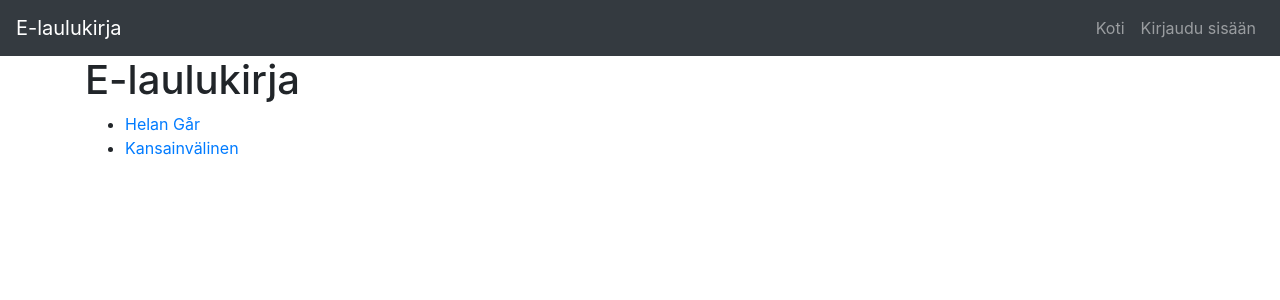
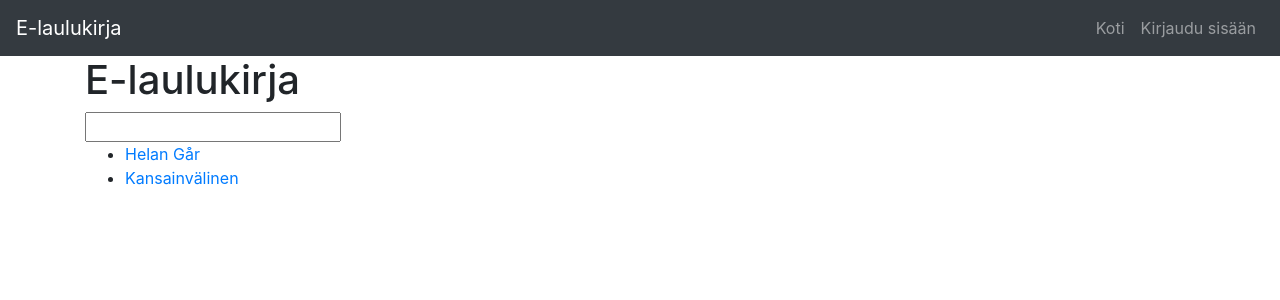
Before and after one commit to asteriskiry/e-laulukirja-frontend, a React (Create React App) app: page / in a window 1280 px wide. Shown: the top 300 px of the page. Built offline with nearby package versions, Linux system fonts and the light colour scheme.

Commit message:
Lisätty haku lauluille

```diff
--- a/src/App.js
+++ b/src/App.js
@@ -4,6 +4,7 @@ import 'bootstrap/dist/css/bootstrap.min.css';
 import HomeView from './views/HomeView.js';
 import LoginView from './views/LoginView.js';
 import SongView from './views/SongView.js';
+
 
 function App() {
   return (
--- a/src/components/songlist/SonglistComponent.js
+++ b/src/components/songlist/SonglistComponent.js
@@ -6,16 +6,31 @@ class SonglistComponent extends Component {
     super(props);
     this.state = {
       songs: [],
+      search: ""
     };
+    this.handleChange = this.handleChange.bind(this)
   }
+
+
+  handleChange(event){
+    this.setState({search: event.target.value})
+}
   render() {
-    const songs = this.state.songs.map((song, key) => (
-      <li key={song.number}><a href="#">{song.name}</a></li>
-    ));
+    var filtered = this.state.songs.filter(song => this.state.search.toLowerCase() === song.name.substring(0, this.state.search.length).toLowerCase())
+
+
+    const songs = filtered.map((song, key) => (
+    <li key={song.number}><a href="#">{song.name}</a></li>
+     ));
+
+
     return (
-      <ul>
-        {songs}
-      </ul>
+      <div id="main">
+        <input onChange={this.handleChange}></input>
+        <ul>
+          {songs}
+        </ul>
+      </div>
         )
   }
   async componentDidMount() {
--- a/src/views/HomeView.js
+++ b/src/views/HomeView.js
@@ -6,6 +6,7 @@ class HomeView extends Component {
   render() {
     return (
       <MainComponent>
+
         <h1>E-laulukirja</h1>
         <SonglistComponent />
       </MainComponent>
```
